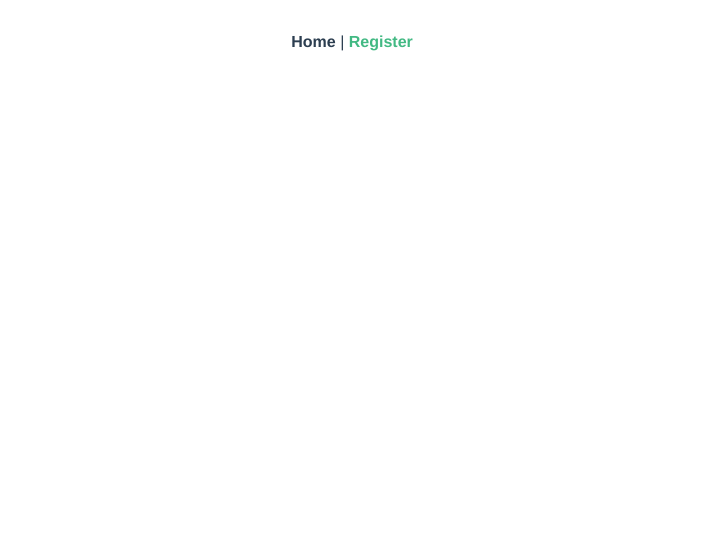
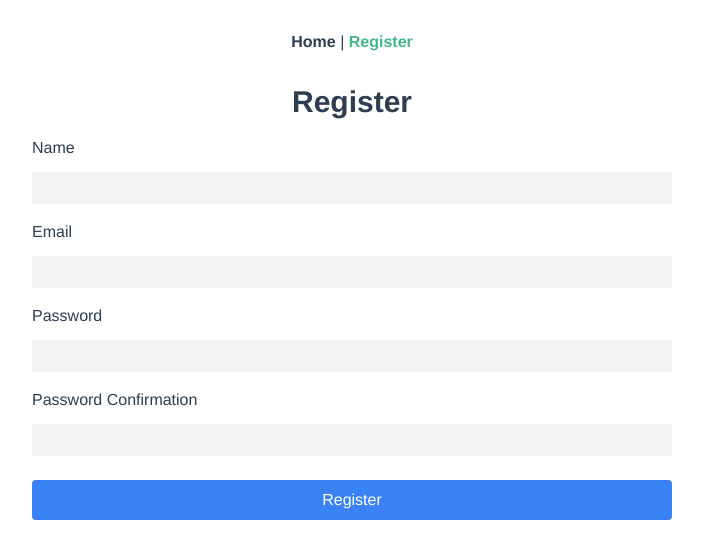
Before and after one commit to MarcoBesana99/vue-sanctum-front-end, a Vue app: page /register in a window 1280 px wide. Shown: the top 558 px of the page, without its empty margins (288-991 px from the left). Built offline with nearby package versions, Linux system fonts and the light colour scheme.

Commit message:
register view style

```diff
--- a/src/views/Register.vue
+++ b/src/views/Register.vue
@@ -1,6 +1,27 @@
 <template>
   <div>
-
+    <h1 class="font-semibold text-3xl">Register</h1>
+    <form class="mt-4 px-6 sm:px-12 md:px-28 lg:px-80 2xl:px-96">
+      <div class="flex flex-col text-left">
+        <label for="name">Name</label>
+        <input type="text" model="name" id="name" class="mt-3 bg-gray-100 py-1 rounded px-1">
+      </div>
+      <div class="mt-4 flex flex-col text-left">
+        <label for="email">Email</label>
+        <input type="email" model="email" id="email" class="mt-3 bg-gray-100 py-1 rounded px-1">
+      </div>
+      <div class="mt-4 flex flex-col text-left">
+        <label for="password">Password</label>
+        <input type="password" model="password" id="password" class="mt-3 bg-gray-100 py-1 rounded px-1">
+      </div>
+      <div class="mt-4 flex flex-col text-left">
+        <label for="password_confirmation">Password Confirmation</label>
+        <input type="password" model="password_confirmation" id="password_confirmation" class="mt-3 bg-gray-100 py-1 rounded px-1">
+      </div>
+      <div class="mt-6 flex flex-col text-left">
+        <button type="submit" class="px-3 py-2 rounded bg-blue-500 hover:bg-blue-700 text-white">Register</button>
+      </div>
+    </form>
   </div>
 </template>
 
```
